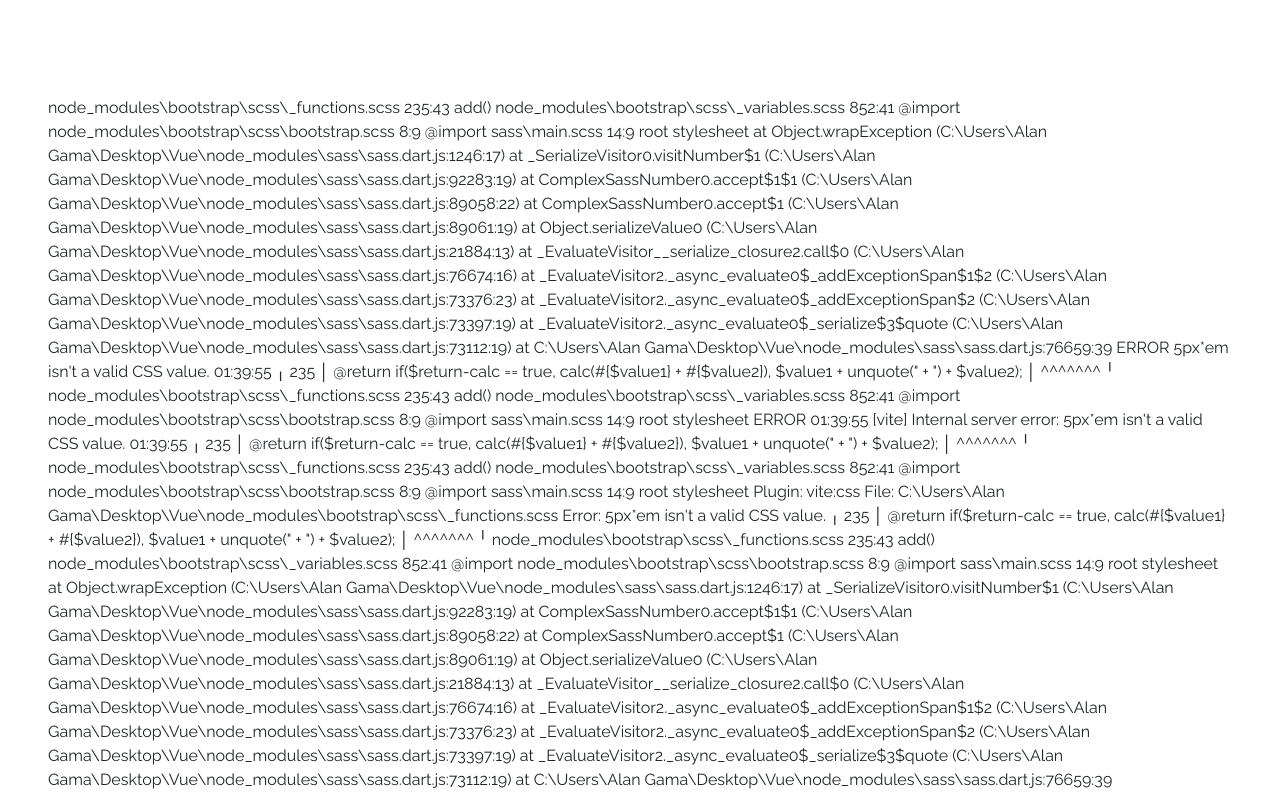
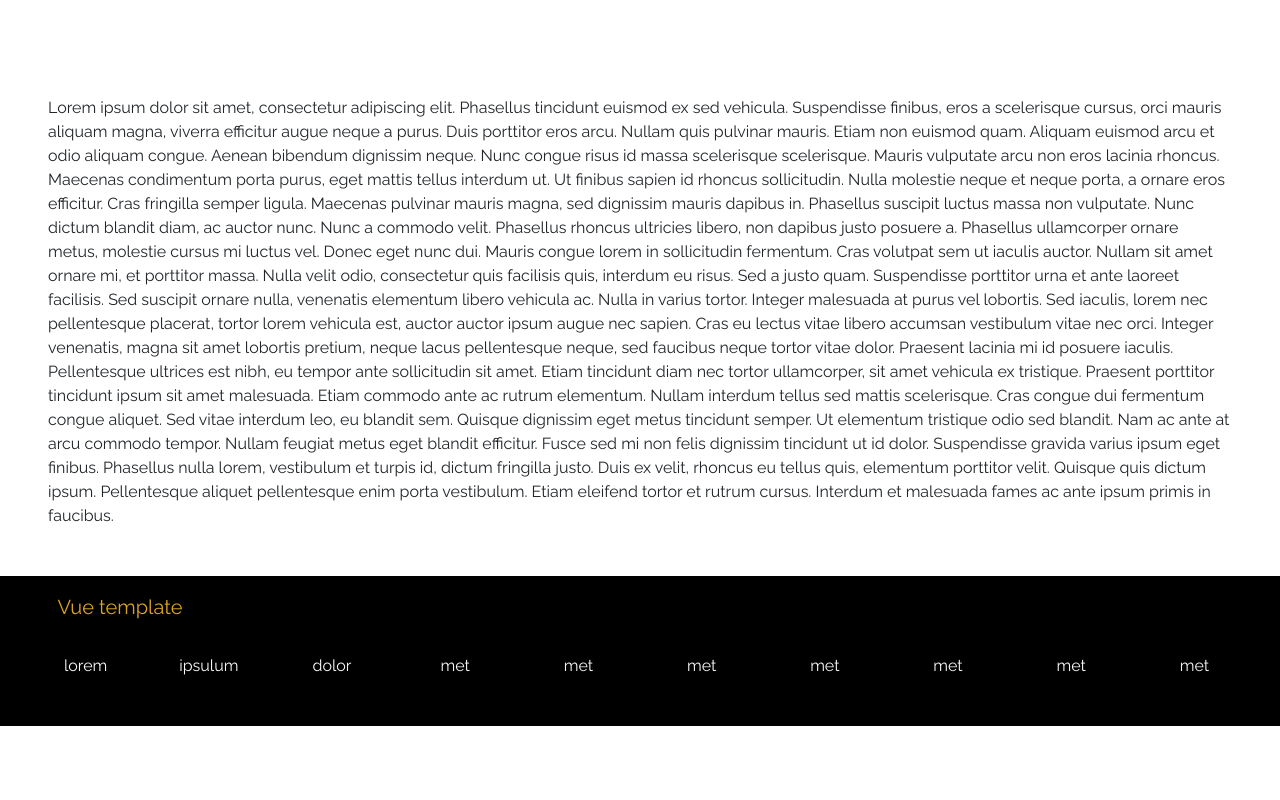
Before and after one commit to thogama/Shopify_Template_Vue3, a Nuxt app: page /home in a window 1280 px wide. Shown: the top 800 px of the page. Built offline with nearby package versions, Linux system fonts and the light colour scheme.

Commit message:
using lorem ipsulum

```diff
--- a/pages/home/index.vue
+++ b/pages/home/index.vue
@@ -1,70 +1,36 @@
 <template>
     <div class="text-break">
-        node_modules\bootstrap\scss\_functions.scss 235:43 add()
-        node_modules\bootstrap\scss\_variables.scss 852:41 @import
-        node_modules\bootstrap\scss\bootstrap.scss 8:9 @import
-        sass\main.scss 14:9 root stylesheet
-        at Object.wrapException (C:\Users\Alan Gama\Desktop\Vue\node_modules\sass\sass.dart.js:1246:17)
-        at _SerializeVisitor0.visitNumber$1 (C:\Users\Alan Gama\Desktop\Vue\node_modules\sass\sass.dart.js:92283:19)
-        at ComplexSassNumber0.accept$1$1 (C:\Users\Alan Gama\Desktop\Vue\node_modules\sass\sass.dart.js:89058:22)
-        at ComplexSassNumber0.accept$1 (C:\Users\Alan Gama\Desktop\Vue\node_modules\sass\sass.dart.js:89061:19)
-        at Object.serializeValue0 (C:\Users\Alan Gama\Desktop\Vue\node_modules\sass\sass.dart.js:21884:13)
-        at _EvaluateVisitor__serialize_closure2.call$0 (C:\Users\Alan
-        Gama\Desktop\Vue\node_modules\sass\sass.dart.js:76674:16)
-        at _EvaluateVisitor2._async_evaluate0$_addExceptionSpan$1$2 (C:\Users\Alan
-        Gama\Desktop\Vue\node_modules\sass\sass.dart.js:73376:23)
-        at _EvaluateVisitor2._async_evaluate0$_addExceptionSpan$2 (C:\Users\Alan
-        Gama\Desktop\Vue\node_modules\sass\sass.dart.js:73397:19)
-        at _EvaluateVisitor2._async_evaluate0$_serialize$3$quote (C:\Users\Alan
-        Gama\Desktop\Vue\node_modules\sass\sass.dart.js:73112:19)
-        at C:\Users\Alan Gama\Desktop\Vue\node_modules\sass\sass.dart.js:76659:39
+        Lorem ipsum dolor sit amet, consectetur adipiscing elit. Phasellus tincidunt euismod ex sed vehicula.
+        Suspendisse finibus, eros a scelerisque cursus, orci mauris aliquam magna, viverra efficitur augue neque a
+        purus. Duis porttitor eros arcu. Nullam quis pulvinar mauris. Etiam non euismod quam. Aliquam euismod arcu et
+        odio aliquam congue. Aenean bibendum dignissim neque. Nunc congue risus id massa scelerisque scelerisque. Mauris
+        vulputate arcu non eros lacinia rhoncus. Maecenas condimentum porta purus, eget mattis tellus interdum ut. Ut
+        finibus sapien id rhoncus sollicitudin.
 
+        Nulla molestie neque et neque porta, a ornare eros efficitur. Cras fringilla semper ligula. Maecenas pulvinar
+        mauris magna, sed dignissim mauris dapibus in. Phasellus suscipit luctus massa non vulputate. Nunc dictum
+        blandit diam, ac auctor nunc. Nunc a commodo velit. Phasellus rhoncus ultricies libero, non dapibus justo
+        posuere a. Phasellus ullamcorper ornare metus, molestie cursus mi luctus vel. Donec eget nunc dui. Mauris congue
+        lorem in sollicitudin fermentum. Cras volutpat sem ut iaculis auctor.
 
-        ERROR 5px*em isn't a valid CSS value. 01:39:55
-        ╷
-        235 │ @return if($return-calc == true, calc(#{$value1} + #{$value2}), $value1 + unquote(" + ") + $value2);
-        │ ^^^^^^^
-        ╵
-        node_modules\bootstrap\scss\_functions.scss 235:43 add()
-        node_modules\bootstrap\scss\_variables.scss 852:41 @import
-        node_modules\bootstrap\scss\bootstrap.scss 8:9 @import
-        sass\main.scss 14:9 root stylesheet
+        Nullam sit amet ornare mi, et porttitor massa. Nulla velit odio, consectetur quis facilisis quis, interdum eu
+        risus. Sed a justo quam. Suspendisse porttitor urna et ante laoreet facilisis. Sed suscipit ornare nulla,
+        venenatis elementum libero vehicula ac. Nulla in varius tortor. Integer malesuada at purus vel lobortis. Sed
+        iaculis, lorem nec pellentesque placerat, tortor lorem vehicula est, auctor auctor ipsum augue nec sapien. Cras
+        eu lectus vitae libero accumsan vestibulum vitae nec orci. Integer venenatis, magna sit amet lobortis pretium,
+        neque lacus pellentesque neque, sed faucibus neque tortor vitae dolor. Praesent lacinia mi id posuere iaculis.
+        Pellentesque ultrices est nibh, eu tempor ante sollicitudin sit amet. Etiam tincidunt diam nec tortor
+        ullamcorper, sit amet vehicula ex tristique.
 
+        Praesent porttitor tincidunt ipsum sit amet malesuada. Etiam commodo ante ac rutrum elementum. Nullam interdum
+        tellus sed mattis scelerisque. Cras congue dui fermentum congue aliquet. Sed vitae interdum leo, eu blandit sem.
+        Quisque dignissim eget metus tincidunt semper. Ut elementum tristique odio sed blandit.
 
-        ERROR 01:39:55 [vite] Internal server error: 5px*em isn't a valid CSS value. 01:39:55
-        ╷
-        235 │ @return if($return-calc == true, calc(#{$value1} + #{$value2}), $value1 + unquote(" + ") + $value2);
-        │ ^^^^^^^
-        ╵
-        node_modules\bootstrap\scss\_functions.scss 235:43 add()
-        node_modules\bootstrap\scss\_variables.scss 852:41 @import
-        node_modules\bootstrap\scss\bootstrap.scss 8:9 @import
-        sass\main.scss 14:9 root stylesheet
-        Plugin: vite:css
-        File: C:\Users\Alan Gama\Desktop\Vue\node_modules\bootstrap\scss\_functions.scss
-        Error: 5px*em isn't a valid CSS value.
-        ╷
-        235 │ @return if($return-calc == true, calc(#{$value1} + #{$value2}), $value1 + unquote(" + ") + $value2);
-        │ ^^^^^^^
-        ╵
-        node_modules\bootstrap\scss\_functions.scss 235:43 add()
-        node_modules\bootstrap\scss\_variables.scss 852:41 @import
-        node_modules\bootstrap\scss\bootstrap.scss 8:9 @import
-        sass\main.scss 14:9 root stylesheet
-        at Object.wrapException (C:\Users\Alan Gama\Desktop\Vue\node_modules\sass\sass.dart.js:1246:17)
-        at _SerializeVisitor0.visitNumber$1 (C:\Users\Alan Gama\Desktop\Vue\node_modules\sass\sass.dart.js:92283:19)
-        at ComplexSassNumber0.accept$1$1 (C:\Users\Alan Gama\Desktop\Vue\node_modules\sass\sass.dart.js:89058:22)
-        at ComplexSassNumber0.accept$1 (C:\Users\Alan Gama\Desktop\Vue\node_modules\sass\sass.dart.js:89061:19)
-        at Object.serializeValue0 (C:\Users\Alan Gama\Desktop\Vue\node_modules\sass\sass.dart.js:21884:13)
-        at _EvaluateVisitor__serialize_closure2.call$0 (C:\Users\Alan
-        Gama\Desktop\Vue\node_modules\sass\sass.dart.js:76674:16)
-        at _EvaluateVisitor2._async_evaluate0$_addExceptionSpan$1$2 (C:\Users\Alan
-        Gama\Desktop\Vue\node_modules\sass\sass.dart.js:73376:23)
-        at _EvaluateVisitor2._async_evaluate0$_addExceptionSpan$2 (C:\Users\Alan
-        Gama\Desktop\Vue\node_modules\sass\sass.dart.js:73397:19)
-        at _EvaluateVisitor2._async_evaluate0$_serialize$3$quote (C:\Users\Alan
-        Gama\Desktop\Vue\node_modules\sass\sass.dart.js:73112:19)
-        at C:\Users\Alan Gama\Desktop\Vue\node_modules\sass\sass.dart.js:76659:39
+        Nam ac ante at arcu commodo tempor. Nullam feugiat metus eget blandit efficitur. Fusce sed mi non felis
+        dignissim tincidunt ut id dolor. Suspendisse gravida varius ipsum eget finibus. Phasellus nulla lorem,
+        vestibulum et turpis id, dictum fringilla justo. Duis ex velit, rhoncus eu tellus quis, elementum porttitor
+        velit. Quisque quis dictum ipsum. Pellentesque aliquet pellentesque enim porta vestibulum. Etiam eleifend tortor
+        et rutrum cursus. Interdum et malesuada fames ac ante ipsum primis in faucibus.
     </div>
 </template>
 
--- a/pages/product/[id].vue
+++ b/pages/product/[id].vue
@@ -3,14 +3,14 @@
 
 </script>
 <template>
-    <div class="p-2 row">
+    <div class="p-2 row gy-3">
         <h1> Produto {{ route.params.id }}</h1>
 
-        <div class="col-6">
+        <div class="col-sm-6">
             <img class="img-fluid" src="~assets/blue.jpg" alt="guitar image">
 
         </div>
-        <div class="col-6">
+        <div class="col-sm-6    ">
             <img class="img-fluid" src="~assets/blue.jpg" alt="guitar image">
 
         </div>
```
